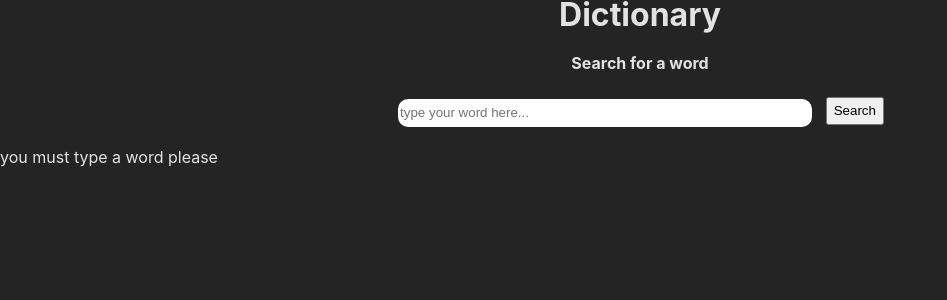
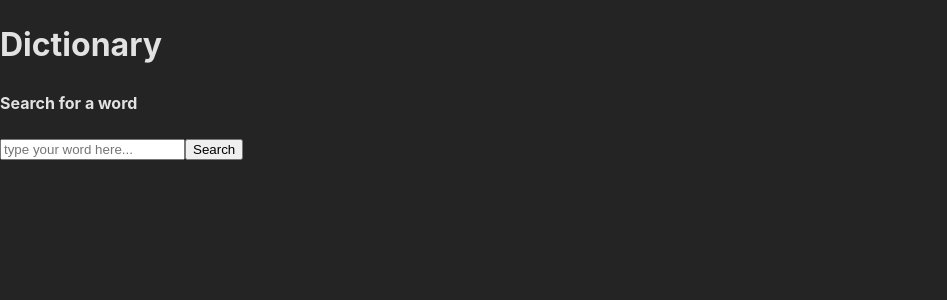
Before and after one commit to HaNNa89/assigment1-test, a React (Vite) app: page / in a window 1280 px wide. Shown: the top 300 px of the page, without its empty margins (0-947 px from the left). Built offline with nearby package versions, Linux system fonts and the light colour scheme; no server answers.

Commit message:
change the code in all components

```diff
--- a/src/components/ContentBox.jsx
+++ b/src/components/ContentBox.jsx
@@ -9,39 +9,37 @@ function ContentBox({ inputValue }) {
 
 	useEffect(() => {
 		const wordData = async () => {
-			if (!inputValue.trim()) {
-				setErrorMessage("you must type a word please");
-				return;
-			}
-			setErrorMessage("");
-			setLoading(true);
-			//Fetch data from  the used Dictionary API
 			try {
+				setErrorMessage("");
 				const response = await fetch(
 					`https://api.dictionaryapi.dev/api/v2/entries/en/${inputValue}`
 				);
 				const data = await response.json();
-				setResponse(data);
+
+				if (Array.isArray(data) && data.length > 0) {
+					setResponse(data);
+				} else {
+					setErrorMessage("Opps, searched word does not exist, try again.");
+					setResponse(null);
+				}
 			} catch (err) {
-				setErrorMessage(
-					"An error occurred while fetching data, please try again"
-				);
+				setResponse(null);
 			} finally {
 				setLoading(false);
 			}
 		};
+
 		wordData();
 	}, [inputValue]);
-
 	return (
 		<div>
-			{loading && <p>Loading...</p>}
+			{loading && <p>Searching word...</p>}
 			{errorMessage && <p>{errorMessage}</p>}
 			{response && (
 				<div>
-					<h3>Definitions:</h3>
+					<h3>Result for searched word:</h3>
 					{/*Render the ResultDataList with the result*/}
-					<ResultDataList meanings={response} />
+					<ResultDataList searchingResult={response} />
 				</div>
 			)}
 		</div>
--- a/src/components/Header.jsx
+++ b/src/components/Header.jsx
@@ -1,19 +1,11 @@
 import React from "react";
-import styled from "styled-components";
 function Header() {
 	return (
 		//Titel för Dictionary app
-		<TopHeading>
+		<div>
 			<h1>Dictionary</h1>
-		</TopHeading>
+		</div>
 	);
 }
 
-const TopHeading = styled.div`
-	display: flex;
-	justify-content: center;
-	align-items: center;
-	height: 30px;
-`;
-
 export default Header;
--- a/src/components/ResultDataList.jsx
+++ b/src/components/ResultDataList.jsx
@@ -1,69 +1,100 @@
 import React from "react";
 
-function ResultDataList({ meanings }) {
-	if (!meanings) {
+function ResultDataList({ searchingResult }) {
+	if (!searchingResult) {
 		return null;
 	}
 
 	return (
 		<div>
-			{/*Map each meanings for the searched word*/}
-			{meanings.map((val) => {
-				return val.meanings.map((meanings, index) => (
-					<div key={index}>
-						<h3>{meanings.partOfSpeech}</h3>
-						<ul>
-							{/*Display Definitions*/}
-							{meanings.definitions.map((def) => (
-								<li key={def.definition}>{def.definition}</li>
+			{/* WORD */}
+			<p>{searchingResult[0].word}</p>
+
+			{/*PHONETICS*/}
+			<p>Phonetic</p>
+			{searchingResult[0].phonetics.slice(0, 5).map((phonetic, index) => (
+				<div key={`${phonetic.text}-${index}`}>
+					<p>{phonetic.text}</p>
+					{phonetic.audio && (
+						<audio controls key={`${phonetic.text}-${index}`}>
+							<source src={phonetic.audio} type="audio/mpeg" />
+							Your browser does not support the audio element.
+						</audio>
+					)}
+
+					{phonetic.sourceUrl && <p>{phonetic.sourceUrl}</p>}
+					{phonetic.license && (
+						<div>
+							<p>License name: {phonetic.license.name}</p>
+							<p>License url: {phonetic.license.url}</p>
+						</div>
+					)}
+				</div>
+			))}
+
+			{/*MEANINGS*/}
+			<p>Meaning</p>
+			{searchingResult[0].meanings.map((meaning, index) => (
+				<div key={index}>
+					<p>{meaning.partOfSpeech}</p>
+					{meaning.definitions.map((definition, idx) => (
+						<div key={idx}>
+							{definition.definition}
+							{definition.exemple && <p>Exemple: {definition.exemple}</p>}
+						</div>
+					))}
+				</div>
+			))}
+
+			{/*SYNONYMS*/}
+			<p>Synonyms</p>
+			{searchingResult[0].meanings.map((meaning, index) => (
+				<div key={index}>
+					{meaning.synonyms && meaning.synonyms.length > 0 && (
+						<div>
+							{meaning.synonyms.map((synonym, idx) => (
+								<div key={idx}>{synonym}</div>
 							))}
-						</ul>
-						<div key={index}>
-							{/*Display audio for a word if its available*/}
-							<h3>Play sound</h3>
-							{val.phonetics && (
-								<audio
-									controls
-									src={val.phonetics.find((phonetic) => phonetic.audio).audio}
-									type="audio/mpeg"
-								></audio>
-							)}
 						</div>
+					)}
+				</div>
+			))}
 
-						{meanings.synonyms && (
-							<>
-								{/*Display Synonyms*/}
-								<h3>Synonyms:</h3>
-								<ul>
-									{meanings.synonyms.map((syn, index) => (
-										<li key={index}>{syn}</li>
-									))}
-								</ul>
-							</>
-						)}
-						{meanings.antonyms && (
-							<>
-								{/*Display Antonyms*/}
-								<h3>Antonyms:</h3>
-								<ul>
-									{meanings.antonyms.map((ant, index) => (
-										<li key={index}>{ant}</li>
-									))}
-								</ul>
-							</>
-						)}
-						{meanings.example && (
-							<>
-								{/*Display Example*/}
-								<h3>Example:</h3>
-								<ul>
-									<li key={meanings.example}>{meanings.example}</li>
-								</ul>
-							</>
-						)}
+			{/*ANTONYMS*/}
+			<p>Antonyms</p>
+			{searchingResult[0].meanings.map((meaning, index) => (
+				<div key={index}>
+					{meaning.antonyms && meaning.antonyms.length > 0 && (
+						<div>
+							{meaning.antonyms.map((antonym, idx) => (
+								<div key={idx}>{antonym}</div>
+							))}
+						</div>
+					)}
+				</div>
+			))}
+
+			{/*LICENSE*/}
+			<p>License</p>
+			{searchingResult[0].license && (
+				<div>
+					<p>License name: {searchingResult[0].license.name}</p>
+					<p>License url: {searchingResult[0].license.url}</p>
+				</div>
+			)}
+
+			{/*SOURCE URL:S*/}
+			<p>Source url</p>
+			{searchingResult[0].sourceUrl &&
+				searchingResult[0].sourceUrl.length > 0 && (
+					<div>
+						{searchingResult[0].sourceUrl.map((url, index) => (
+							<div key={index}>
+								<p>{url}</p>
+							</div>
+						))}
 					</div>
-				));
-			})}
+				)}
 		</div>
 	);
 }
--- a/src/components/SearchBox.jsx
+++ b/src/components/SearchBox.jsx
@@ -1,16 +1,20 @@
 import { useState } from "react";
-import styled from "styled-components";
 
 function SearchBox({ inputValue, setInputValue }) {
 	const [value, setValue] = useState("");
+	const [searchErrorMessage, setsearchErrorMessage] = useState("");
+	const handleInputChange = (e) => setValue(e.target.value);
 
-	const handleInputChange = (e) => setValue(e.target.value);
-	//Handle search a word when user cliked the button.
 	const handleSubmit = () => {
-		setInputValue(value);
-		setValue("");
+		if (value.trim() !== "") {
+			setInputValue(value);
+			setValue("");
+			setsearchErrorMessage("");
+		} else {
+			setsearchErrorMessage("Please type a word");
+		}
 	};
-	//Handle searh a word if user press enter.
+
 	const handleInputKeyDown = (e) => {
 		if (e.key === "Enter") {
 			handleSubmit();
@@ -18,50 +22,27 @@ function SearchBox({ inputValue, setInputValue }) {
 	};
 
 	return (
-		<SearchContainer>
+		<div>
 			<h4>Search for a word</h4>
-			<SearchInnerContainer>
-				<SearchInput
+			<div>
+				<input
 					type="text"
 					placeholder="type your word here..."
+					value={value}
 					onChange={handleInputChange}
-					value={value}
 					onKeyDown={handleInputKeyDown}
 				/>
-				<SearchButton onClick={handleSubmit}>Search</SearchButton>
-			</SearchInnerContainer>
+				<button onClick={handleSubmit}>Search</button>
+			</div>
+			{searchErrorMessage && <div>{searchErrorMessage}</div>}
 			{/*Display the word if its available*/}
 			{inputValue && (
 				<h2>
 					Result for: <span>{inputValue}</span>
 				</h2>
 			)}
-		</SearchContainer>
+		</div>
 	);
 }
 
-const SearchContainer = styled.div`
-	display: flex;
-	flex-direction: column;
-	align-items: center;
-	margin-bottom: 10px;
-`;
-
-const SearchInnerContainer = styled.div`
-	width: 80%;
-	display: flex;
-	justify-content: center;
-	gap: 12px;
-`;
-
-const SearchInput = styled.input`
-	width: 40%;
-	height: 26px;
-	border: 2px solid #242424;
-	border-radius: 12px;
-`;
-const SearchButton = styled.button`
-	height: 28px;
-`;
-
 export default SearchBox;
```
